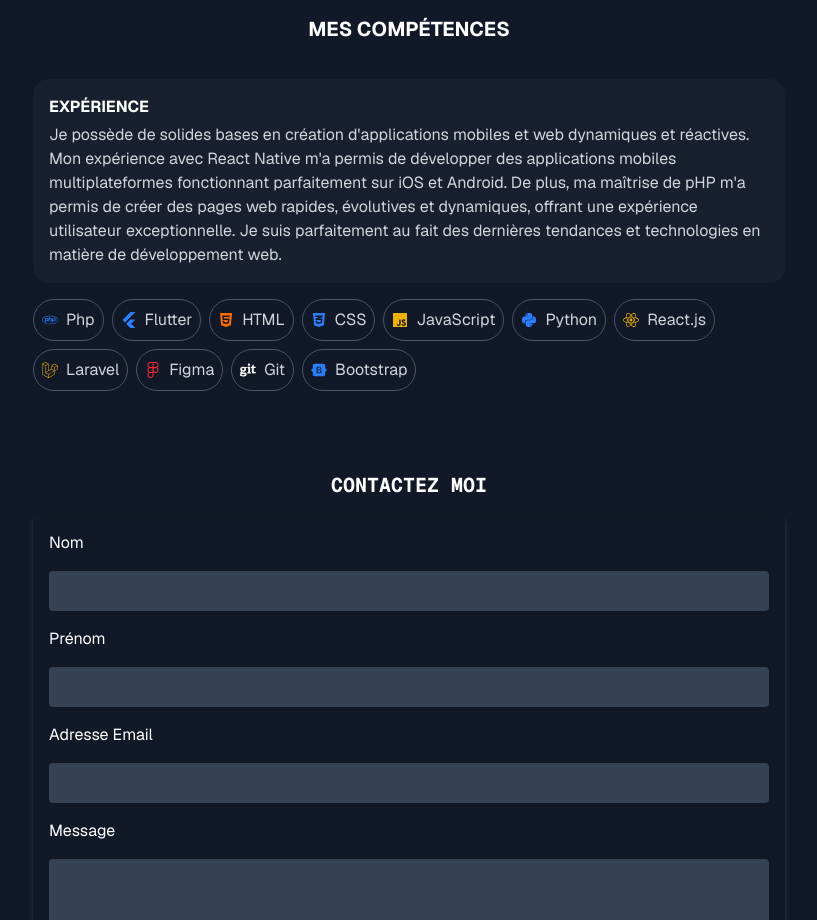
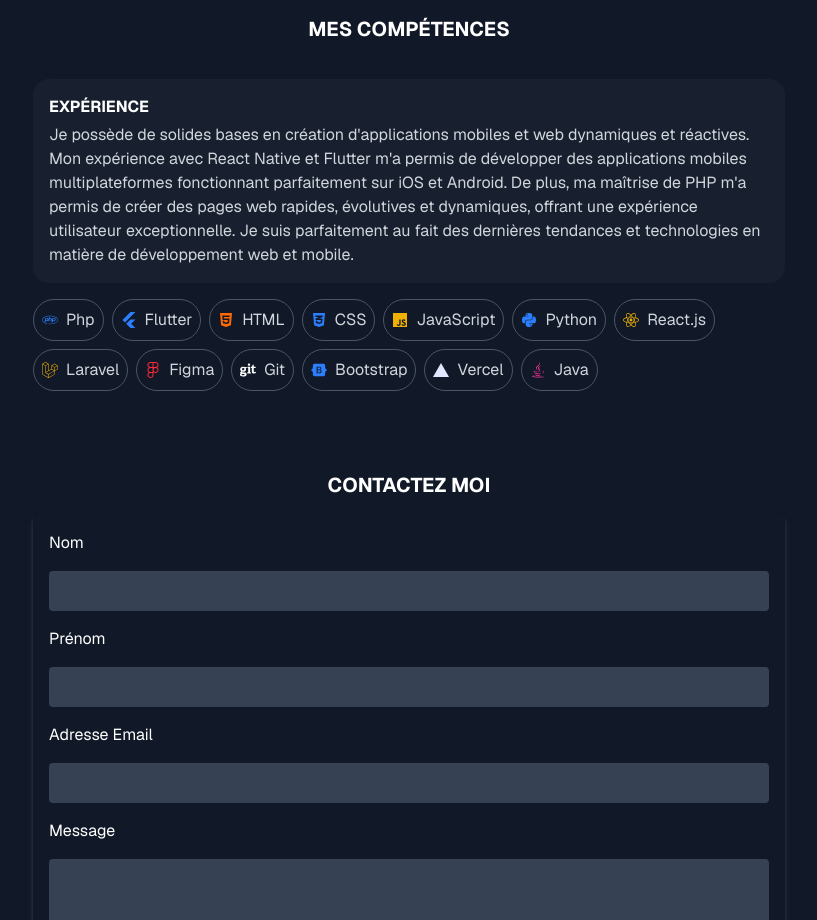
Before and after one commit to Lafiasabigado/Alimi-Lamidi, a Next.js app: page / in a window 1280 px wide. Shown: the part 820-1740 px from the top of the page, without its empty margins (231-1048 px from the left). Built offline with nearby package versions, Linux system fonts and the light colour scheme; a web font is replaced by a local one.

Commit message:
skills component

```diff
--- a/app/components/Contact.tsx
+++ b/app/components/Contact.tsx
@@ -11,7 +11,7 @@ const Contact = () => {
     }
     return (
       <div className='max-w-3xl mx-auto pt-16 rounded-lg'>
-        <h2 className='text-xl font-bold mb-4 text-center uppercase font-mono'>Contactez Moi</h2>
+        <h2 className='text-xl font-bold mb-4 text-center uppercase'>Contactez Moi</h2>
         <form onSubmit={handleSubmit} className='space-y-4 grid grid-cols-1 m-2 shadow-md shadow-gray-700 p-4'>
         <label htmlFor="name">Nom</label>
         <input
--- a/app/components/Skills.tsx
+++ b/app/components/Skills.tsx
@@ -10,6 +10,8 @@ import { FaReact } from 'react-icons/fa6'
 import { FaBootstrap } from 'react-icons/fa6'
 import { FaGit } from 'react-icons/fa6'
 import { FaFigma } from 'react-icons/fa6'
+import { SiVercel } from 'react-icons/si'
+import { FaJava } from 'react-icons/fa6'
 
 const Skills = () => {
 
@@ -25,6 +27,8 @@ const Skills = () => {
     { id: 9, name: "Figma", icon: <FaFigma className="text-red-500" /> },
     { id: 10, name: "Git", icon: <FaGit className="text-white" /> },
     { id: 11, name: "Bootstrap", icon: <FaBootstrap className="text-blue-500" /> },
+    { id: 12, name: "Vercel", icon: <SiVercel className="text-indigo-100" /> },
+    { id: 13, name: "Java", icon: <FaJava className="text-pink-500" /> },
   ]
   return (
     <div className='max-w-3xl mx-auto pt-16 rounded-lg'>
@@ -34,7 +38,7 @@ const Skills = () => {
            <div className='bg-gray-700/20 rounded-2xl p-4 mx-2'>
            <p className='font-bold uppercase pb-1'>Expérience</p>
             <p className='text-gray-300'>Je possède de solides bases en création d'applications mobiles et web dynamiques et réactives.
-                Mon expérience avec React Native m'a permis de développer des applications mobiles multiplateformes fonctionnant parfaitement sur iOS et Android. De plus, ma maîtrise de pHP m'a permis de créer des pages web rapides, évolutives et dynamiques, offrant une expérience utilisateur exceptionnelle. Je suis parfaitement au fait des dernières tendances et technologies en matière de développement web.
+                Mon expérience avec React Native et Flutter m'a permis de développer des applications mobiles multiplateformes fonctionnant parfaitement sur iOS et Android. De plus, ma maîtrise de PHP m'a permis de créer des pages web rapides, évolutives et dynamiques, offrant une expérience utilisateur exceptionnelle. Je suis parfaitement au fait des dernières tendances et technologies en matière de développement web et mobile.
             </p>
            </div>
         </div>
```
